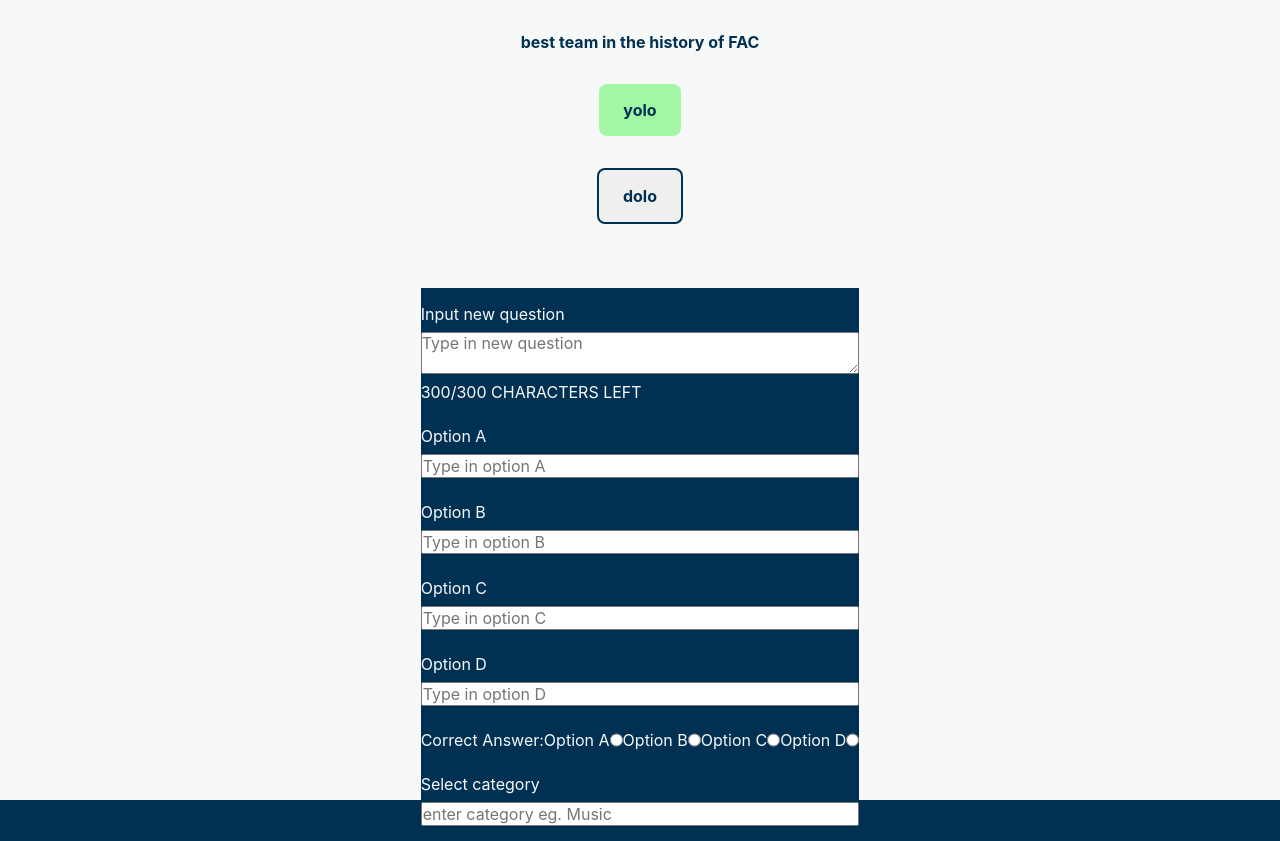
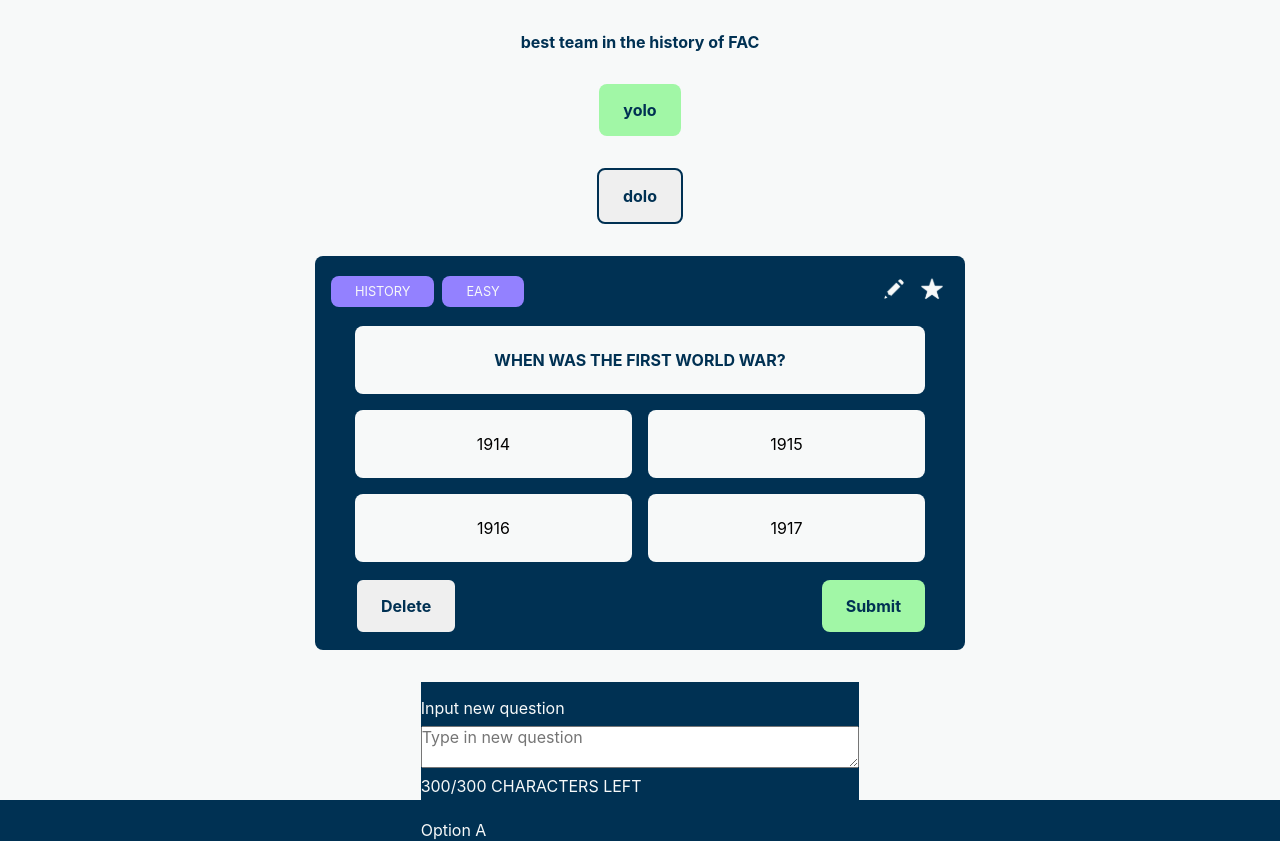
Before and after one commit to fac29/quiz-gghlo-frontend, a React (Vite) app: page / in a window 1280 px wide. Shown: the top 841 px of the page. Built offline with nearby package versions, Linux system fonts and the light colour scheme.

Commit message:
fixed type errors in QuestionCard.tsx

```diff
--- a/src/App.tsx
+++ b/src/App.tsx
@@ -2,11 +2,11 @@ import React from 'react';
 import '../src/index.css';
 import Button from './components/Button/Button';
 import CreateQuestionForm from './components/CreateQuestionForm/CreateQuestionsForm';
-//import QuestionCard from './components/QuestionCard/QuestionCard';
-//import type { QuestionCardProps } from './components/QuestionCard/QuestionCard';
+import QuestionCard from './components/QuestionCard/QuestionCard';
+import type { QuestionCardProps } from './components/QuestionCard/QuestionCard';
 
 // mock question to test functionality of QuestionCard component
-/* const question: QuestionCardProps = {
+const question: QuestionCardProps = {
 	id: 1,
 	category: 'History',
 	difficulty: 'easy',
@@ -16,7 +16,7 @@ import CreateQuestionForm from './components/CreateQuestionForm/CreateQuestionsF
 	favourited: false,
 	completed: false,
 	timestamp: '2023-04-01T10:00:00Z',
-}; */
+};
 
 function App() {
 	/* const [showUI, setShowUI] = React.useState({
@@ -47,10 +47,10 @@ function App() {
 				/>
 
 				<div>
-					{/* <QuestionCard
+					<QuestionCard
 						questionCard={question}
-						toggleDisplay={() => setShowUI}
-					/> */}
+						/* toggleDisplay={() => setShowUI} */
+					/>
 				</div>
 
 				<div>
--- a/src/components/QuestionCard/QuestionCard.tsx
+++ b/src/components/QuestionCard/QuestionCard.tsx
@@ -1,4 +1,4 @@
-/* import { useEffect, useContext, useState, MouseEvent } from 'react';
+import { useState, MouseEvent } from 'react';
 
 import './QuestionCard.css';
 import Button from '../Button/Button';
@@ -22,7 +22,7 @@ export default function QuestionCard(props: {
 	//toggleDisplay: () => {};
 }) {
 	//const context = useContext(UserContext);
-	const { user, setUser } = useContext(UserContext);
+	// const { user, setUser } = useContext(UserContext);
 	const [selectAnswer, setSelectAnswer] = useState('');
 	const [showSubmitButton, setShowSubmitButton] = useState(true);
 
@@ -34,7 +34,6 @@ export default function QuestionCard(props: {
 		options,
 		answer,
 		favourited,
-		completed,
 		timestamp,
 	} = props.questionCard;
 
@@ -64,8 +63,10 @@ export default function QuestionCard(props: {
 		}) as HTMLInputElement;
 
 		const selectedAnswer = answerOptions.find((option) => {
-			if (option.value === selectAnswer) {
-				return option;
+			if (option instanceof HTMLInputElement) {
+				if (option.value === selectAnswer) {
+					return option;
+				}
 			}
 		}) as HTMLInputElement;
 
@@ -101,11 +102,11 @@ export default function QuestionCard(props: {
 		event.preventDefault();
 
 		// use gamestate to update User.oneQuestion
-setUser(user: UserScheme => ({
-			...user,
-			totalQuestionsAnswered: user.totalQuestionsAnswered + 1,
-			// Add other updates as needed
-		})
+		// setUser(user: UserScheme => ({
+		// 			...user,
+		// 			totalQuestionsAnswered: user.totalQuestionsAnswered + 1,
+		// 			// Add other updates as needed
+		// 		})
 	}
 
 	return (
@@ -162,13 +163,11 @@ setUser(user: UserScheme => ({
 				{showSubmitButton && (
 					<Button
 						btnText='Submit'
-						btnonClick={handleAnswerSubmission}
+						btnonClick={() => handleAnswerSubmission}
 						btnclassName='btnPrimary'
 					/>
 				)}
 			</div>
-
 		</div>
 	);
 }
- */
```
